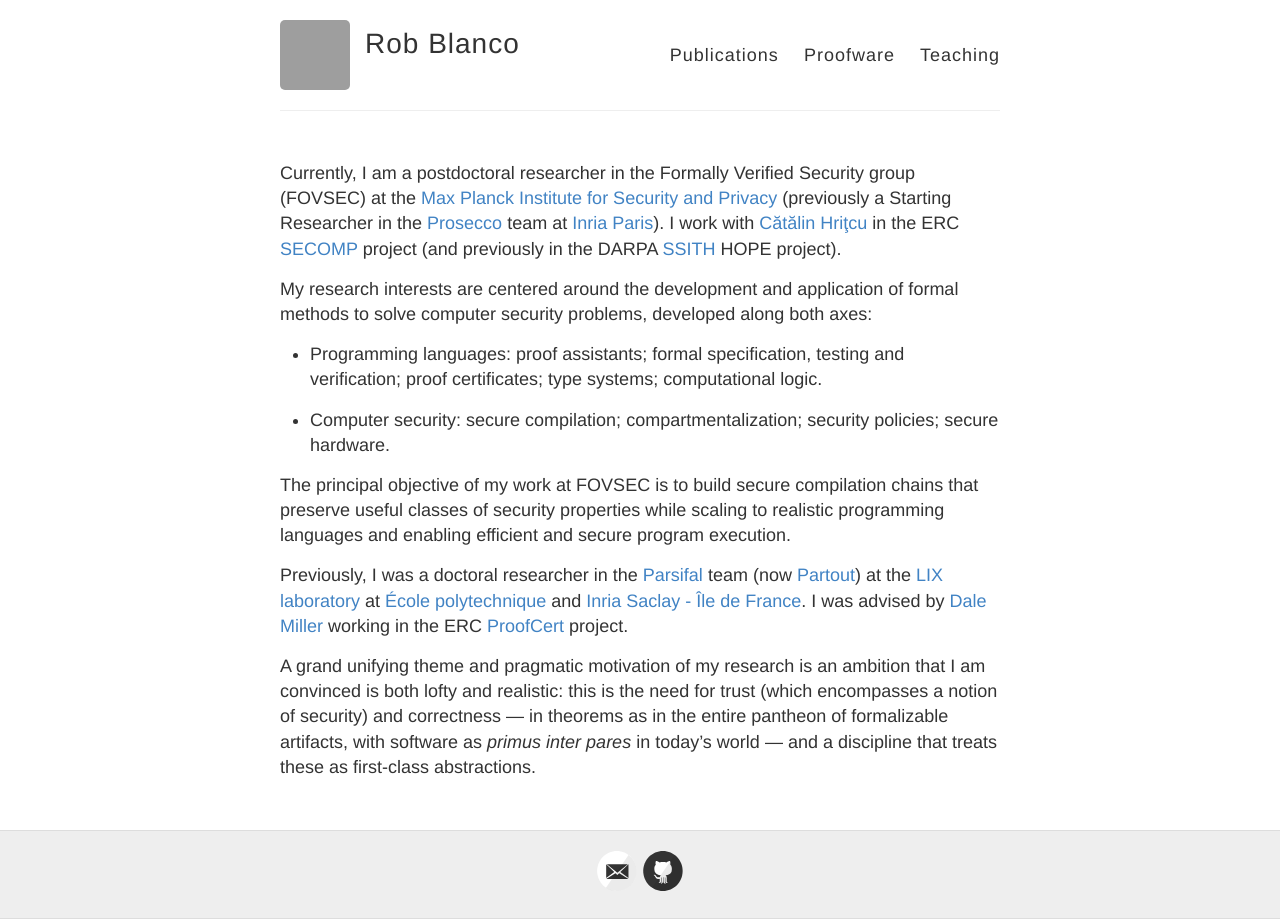
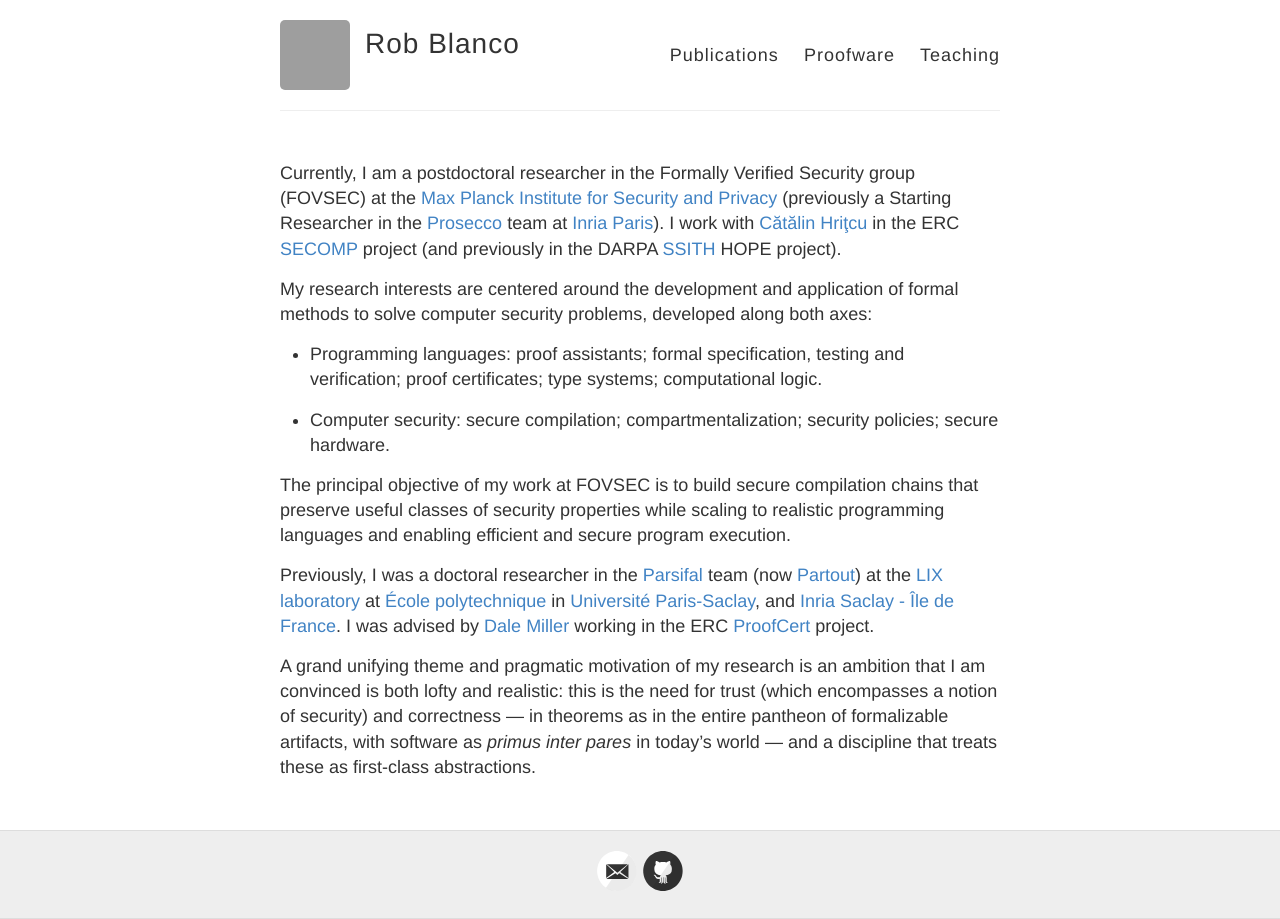
Before and after one commit to robblanco/robblanco.github.io, a Jekyll site: the page built from index.md, in a window 1280 px wide. Built offline with Jekyll 4.4.1, drawn with Linux system fonts in a browser that asks for light colours; grey boxes are pictures that could not be loaded.

Commit message:
Add UPS to index

```diff
--- a/index.md
+++ b/index.md
@@ -31,6 +31,7 @@ in the [Parsifal](https://team.inria.fr/parsifal/) team
 (now [Partout](https://team.inria.fr/partout/))
 at the [LIX laboratory](https://www.lix.polytechnique.fr/) at
 [École polytechnique](https://www.polytechnique.edu/)
+in [Université Paris-Saclay](https://www.universite-paris-saclay.fr/),
 and [Inria Saclay - Île de France](https://www.inria.fr/en/centre/saclay).
 I was advised by [Dale Miller](http://www.lix.polytechnique.fr/Labo/Dale.Miller/)
 working in the ERC [ProofCert](https://team.inria.fr/parsifal/proofcert/) project.
```
